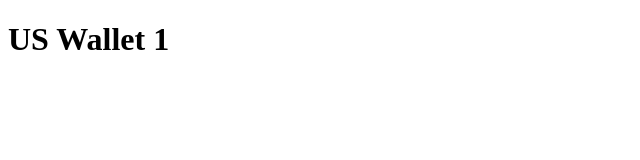
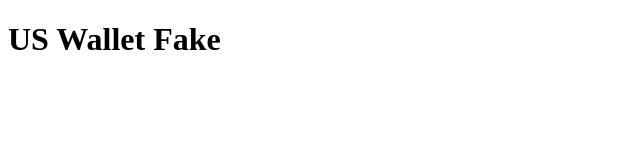
Before and after one commit to DanDanNoodle/dandannoodle.github.io, a plain HTML site: page index.html in a window 1280 px wide. Shown: the whole page, without its empty margins (0-640 px from the left). Drawn offline with nearby package versions, Linux system fonts and the light colour scheme.

Commit message:
check effect

```diff
--- a/index.html
+++ b/index.html
@@ -8,9 +8,7 @@
 </head>
 
 <body>
-<h1>US Wallet 1</h1>
-
-
+<h1>US Wallet Fake</h1>
 
 </body>
 </html>
```
